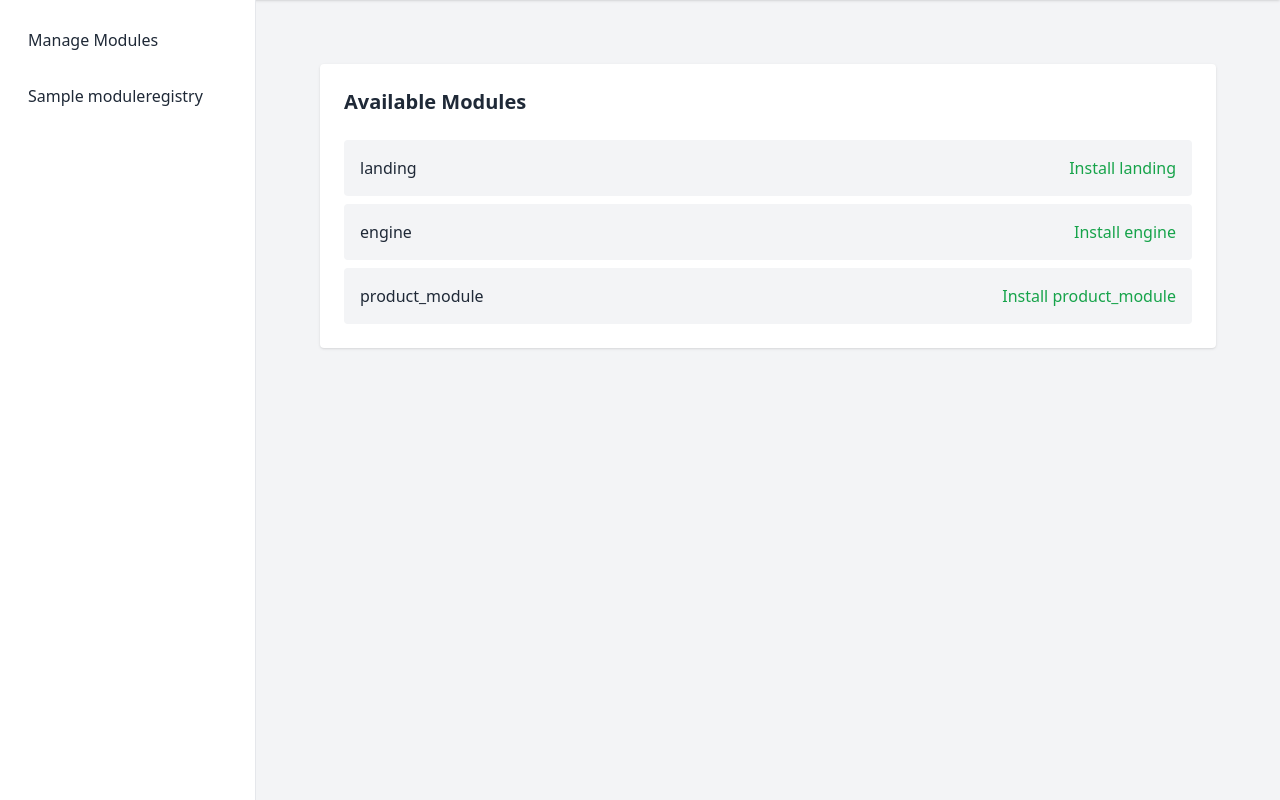
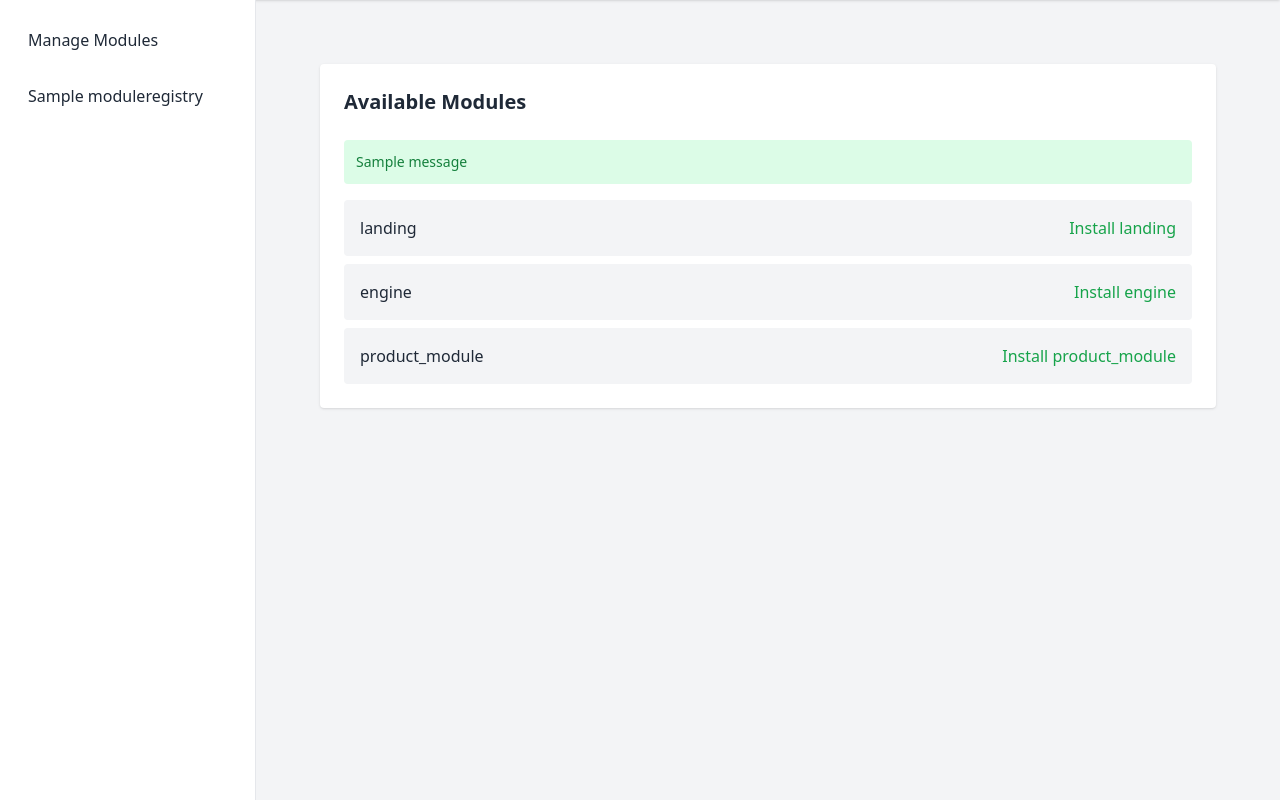
Before and after one commit to galiherlangga/django-modular, a Django app: page /module/ in a window 1280 px wide. Shown: the part 60-860 px from the top of the page. Run offline with Django 5.2, Linux system fonts and the light colour scheme; a user stored in the database is signed in; tables that the repository leaves empty hold one stand-in row (values such as "Sample post"); one stand-in notice (Sample message) is shown; some libraries are stand-ins or nearby versions.

Commit message:
Add README, module decorator, and improve product deletion handling
- Add initial README with project info and setup instructions - Add
module_installed_required decorator to restrict access - Improve error
handling for product deletion in ProductView - Show Django messages in
module list template

```diff
--- a/engine/views.py
+++ b/engine/views.py
@@ -8,8 +8,8 @@ from engine.utils.module_loader import install_module, list_available_modules, u
 @login_required
 def module_list_view(request):
     available_modules = list_available_modules()
-    installed_qs = ModuleRegistry.objects.filter(installed=True)
-    installed_modules = {mod.name: mod for mod in installed_qs}
+    installed_module_registries = ModuleRegistry.objects.filter(installed=True)
+    installed_modules = {mod.name: mod for mod in installed_module_registries}
     return render(request, 'engine/module_list.html', {
         'installed_modules_map': installed_modules,
         'available_modules': available_modules
--- a/templates/engine/module_list.html
+++ b/templates/engine/module_list.html
@@ -1,5 +1,19 @@
 {% extends "base.html" %} {% block content %}
 <h2 class="text-xl font-bold mb-6">Available Modules</h2>
+
+{% if messages %}
+  <div class="mb-4 space-y-2">
+    {% for message in messages %}
+      <div class="p-3 rounded text-sm
+        {% if message.tags == 'success' %}bg-green-100 text-green-700{% endif %}
+        {% if message.tags == 'error' %}bg-red-100 text-red-700{% endif %}
+        {% if message.tags == 'warning' %}bg-yellow-100 text-yellow-700{% endif %}
+      ">
+        {{ message }}
+      </div>
+    {% endfor %}
+  </div>
+{% endif %}
 
 <ul class="space-y-2">
     {% for mod in available_modules %}
```
Also changed, not shown: engine/utils/decorators.py (added, +16 -0 lines), product_module/views.py (+11 -4 lines), README.md (added).
